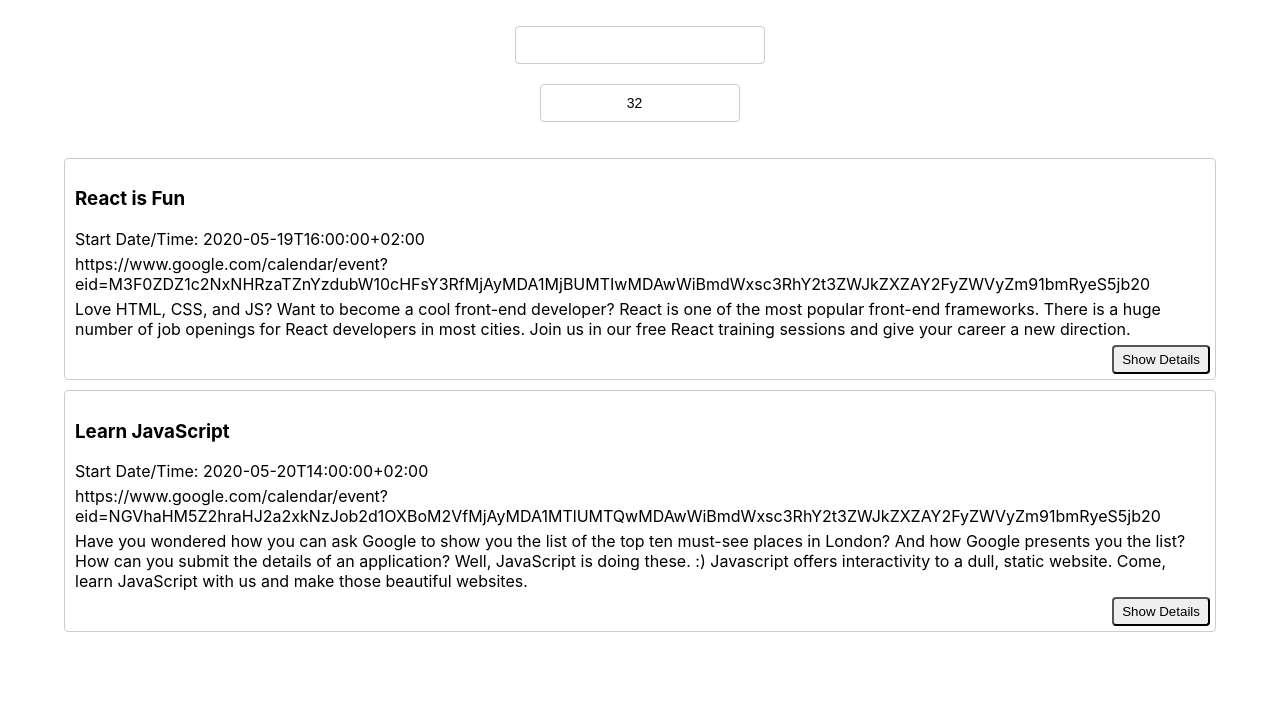
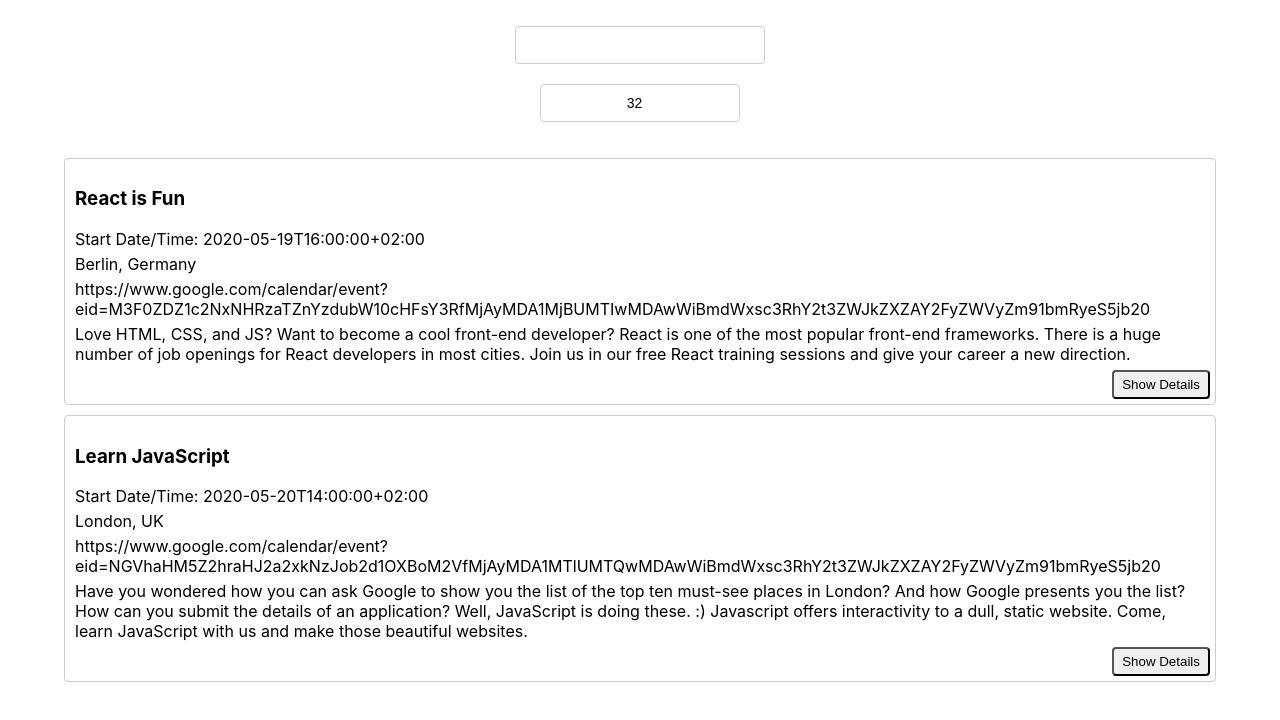
Before and after one commit to PTN6389/meet, a React (Create React App) app: page / in a window 1280 px wide. Shown: the top 720 px of the page. Built offline with nearby package versions, Linux system fonts and the light colour scheme.

Commit message:
added location

```diff
--- a/src/Event.js
+++ b/src/Event.js
@@ -24,6 +24,7 @@ class Event extends Component {
            <div className="event">
                 <h3 className="summary">{event.summary}</h3>
                 <p className="date">Start Date/Time: {event.start.dateTime}</p>
+                <p className="location">{event.location}</p>
                 <p className="link">{event.htmlLink}</p>
                 <p className="description">{event.description}</p>
                 <button className="showDetails details-btn"
```
